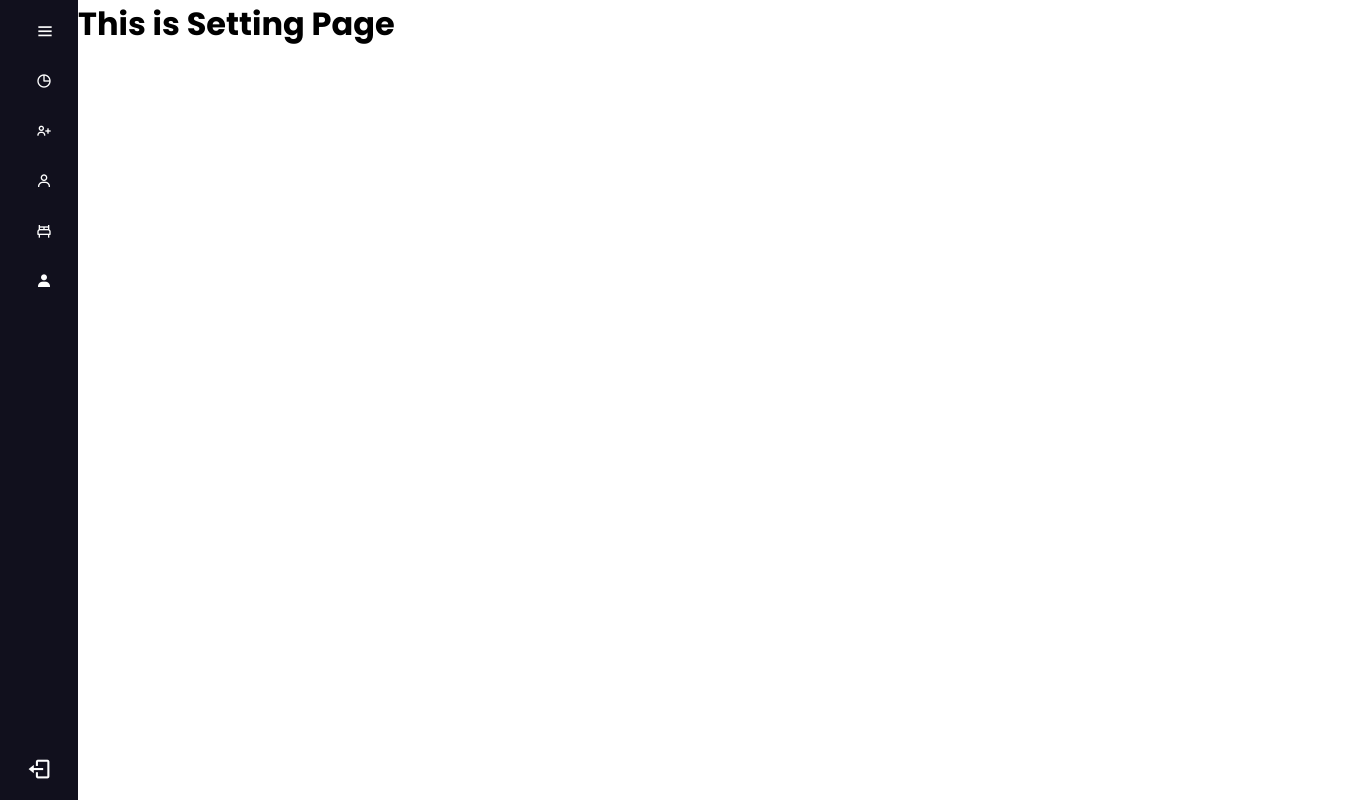
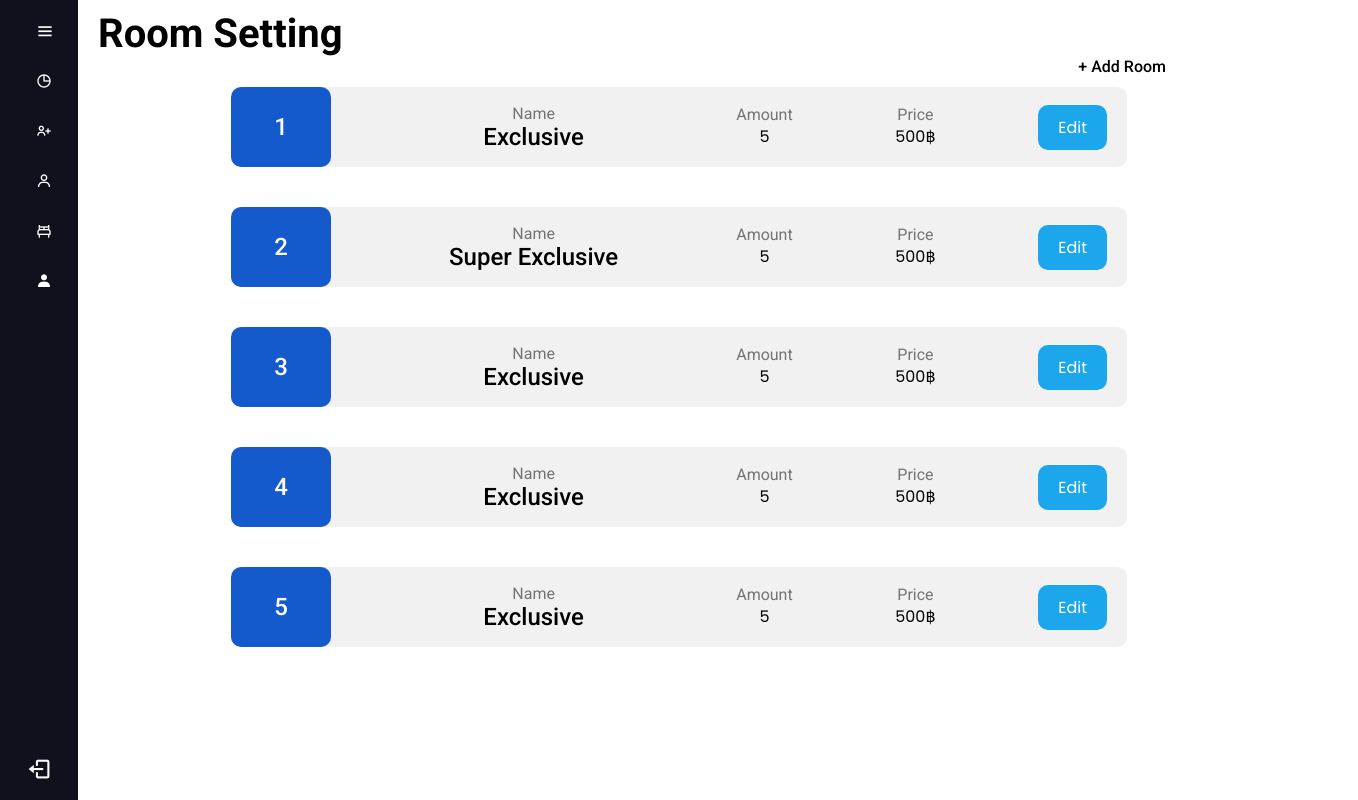
Before and after one commit to KanakornMek/covid-provider-web, a React (Create React App) app: page /setting in a window 1280 px wide. Shown: the whole page, 1358 px wide, since content can reach past the window. Built offline with nearby package versions, Linux system fonts and the light colour scheme; no server answers; sample sign-in values are in the browser's storage.

Commit message:
Really almost finish

```diff
--- a/src/components/LandingPage.css
+++ b/src/components/LandingPage.css
@@ -88,21 +88,21 @@
     padding-bottom: 2%;
 }
 
-input[type="text"]{
+.UsernameForm input[type="text"]{
     width: 100%;
     height: 40px;
     border-radius: 12px;
     border: 3px solid #d8d6d6;
 }
 
-input[type="password"]{
+.PasswordForm input[type="password"]{
     width: 100%;
     height: 40px;
     border-radius: 12px;
     border: 3px solid #d8d6d6;
 }
 
-input[type="submit"]{
+.LoginButt input[type="submit"]{
     width: 100%;
     height: 50px;
     border: 0px solid;
@@ -117,7 +117,7 @@ input[type="submit"]{
     margin-bottom: 5%;
 }
 
-input[type="submit"]:hover{
+.LoginButt input[type="submit"]:hover{
     background: #155ACD;
 }
 
--- a/src/pages/CSS/ContactUs.css
+++ b/src/pages/CSS/ContactUs.css
@@ -90,11 +90,23 @@ textarea[type="text"]:focus{
 .SendButton{
     text-align: center;
 }
-input[type="submit"]{
+.SendButton input[type="submit"]{
     width: 300px;
+    height: 50px;
+    border: 0px solid;
+    background: #2691d9;
+    border-radius: 25px;
+    font-size: 18px;
+    color: #e9f4fb;
+    font-weight: 700;
+    cursor: pointer;
+    outline: none;
+    font-family: 'Roboto', sans-serif;
+    margin-bottom: 5%;
 }
-input[type="submit"]:hover{
-    border-color: #2691d9;
+
+.SendButton input[type="submit"]:hover{
+    background: #155ACD;
     transition: .5s;
 }
 .BackToLanding {
--- a/src/pages/CSS/Setting.css
+++ b/src/pages/CSS/Setting.css
@@ -1,3 +1,115 @@
 .bord-setting{
     margin-left: 78px;
 }
+.SettingText{
+    font-family: 'Roboto', sans-serif;
+    font-weight: 600;
+    font-size: 2.5rem;
+    margin-left: 20px;
+    padding-top: 10px;
+}
+.AddRoomBox{
+    position: relative;
+    width: 100vw;
+}
+.AddRoomText{
+    font-family: 'Roboto', sans-serif;
+    font-weight: 500;
+    position: absolute;
+    right: 15%;
+    text-decoration: none;
+    color: black;
+}
+.AddRoomText:hover{
+    color:#155ACD;
+}
+.BigBox{
+    margin-top: 30px;
+    display: flex;
+    justify-content: center;
+}
+.RoomBox{
+    width:70vw;
+    height: 80px;
+    background-color: #f1f1f1;
+    margin-bottom: 10px;
+    border-radius: 10px;
+    display: flex;
+    justify-content: space-between;
+}
+.NumberBox{
+    width: 100px;
+    background-color: #155ACD;
+    border-radius: 10px;
+    display: flex;
+    justify-content: center;
+    align-items: center;
+    color: white;
+    font-family: 'Roboto', sans-serif;
+    font-weight: 500;
+    font-size: 1.5rem;
+}
+.NameSection{
+    align-items: center;
+    display: flex;
+    flex-direction: column;
+    align-self: center;
+}
+.AmountSection{
+    align-items: center;
+    display: flex;
+    flex-direction: column;
+    align-self: center;
+}
+.PriceSection{
+    align-items: center;
+    display: flex;
+    flex-direction: column;
+    align-self: center;
+}
+.NameText{
+    font-family: 'Roboto', sans-serif;
+    font-weight: 400;
+    font-size: 1rem;
+    color:#747474;
+}
+.AmountText{
+    font-family: 'Roboto', sans-serif;
+    font-weight: 400;
+    font-size: 1rem;
+    color:#747474;
+}
+.PriceText{
+    font-family: 'Roboto', sans-serif;
+    font-weight: 400;
+    font-size: 1rem;
+    color:#747474;
+}
+.NameValue{
+    font-family: 'Roboto', sans-serif;
+    font-weight: 500;
+    font-size: 1.5rem;
+    width: 200px;
+    display: flex;
+    flex-direction: column;
+    align-items: center;
+}
+.EditButton{
+    align-items: center;
+    display: flex;
+    flex-direction: column;
+    align-self: center;
+}
+.EditRoomButton{
+    background-color: #1CA7EC;
+    border: none;
+    color: white;
+    padding: 10px 20px;
+    text-decoration: none;
+    font-size: 16px;
+    border-radius: 10px;
+    margin-right: 20px;
+}
+.EditRoomButton:hover{
+    background-color: #155ACD;
+}
--- /dev/null
+++ b/src/pages/CSS/SettingModal.css
@@ -0,0 +1,102 @@
+.modalBackground{
+    background-color: rgba(0,0,0,0.5);
+    position: absolute;
+    width: 100vw;
+    height: 100vh;
+    display: flex;
+    flex-direction: column;
+    justify-content: center;
+}
+.modalContainer{
+    width: 500px;
+    height: 550px;
+    background-color: white;
+    top: 50%;
+    left: 50%;
+    margin-left: 50vw;
+    transform: translate(-50%, 0);
+    border-radius: 15px;
+}
+.modalHeader{
+    background-color: #155ACD;
+    border-radius: 15px 15px 0 0;
+    height: 50px;
+}
+.modalHeaderText{
+    color: white;
+    font-family: 'roboto', sans-serif;
+    font-weight: 500;
+    font-size: 1.5rem;
+    padding: 10px;
+}
+
+input::-webkit-outer-spin-button,
+input::-webkit-inner-spin-button {
+  -webkit-appearance: none;
+  margin: 0;
+}
+.FormRoomNameSection input[type="text"]{
+    width: 400px;
+    height: 40px;
+    border: none;
+    border-bottom: 2px solid rgb(192, 192, 192);
+    border-radius: 0px;
+    outline: none;
+    margin-left: 40px;
+    margin-bottom: 30px;
+    margin-top: 40px;
+}
+.FormRoomNameSection input[type="text"]:focus{
+    border-bottom: 2px solid rgb(0, 110, 255);
+}
+.FormRoomAmountSection input[type="number"]{
+    width: 400px;
+    height: 40px;
+    border: none;
+    border-bottom: 2px solid rgb(192, 192, 192);
+    border-radius: 0px;
+    outline: none;
+    -moz-appearance: textfield;
+    margin-left: 40px;
+    margin-bottom: 30px;
+}
+.FormRoomAmountSection input[type="number"]:focus{
+    border-bottom: 2px solid rgb(0, 110, 255);
+}
+.FormRoomPriceSection input[type="number"]{
+    width: 400px;
+    height: 40px;
+    border: none;
+    border-bottom: 2px solid rgb(192, 192, 192);
+    border-radius: 0px;
+    outline: none;
+    -moz-appearance: textfield;
+    margin-left: 40px;
+    margin-bottom: 30px;
+}
+.FormRoomPriceSection input[type="number"]:focus{
+    border-bottom: 2px solid rgb(0, 110, 255);
+}
+.modalBottomrlt{
+    position:relative;
+    height: 200px;
+    width:500px;
+}
+.modalBottom{
+    position: absolute;
+    right: 0%;
+    bottom: 0%;
+}
+.cancleButt{
+    padding-inline: 10px;
+    margin-inline: 10px;
+}
+.removeButt{
+    padding-inline: 10px;
+    margin-inline: 10px;
+}
+.saveButt{
+    padding-inline: 10px;
+    margin-left: 10px;
+    margin-right: 20px;
+}
--- a/src/pages/Setting.js
+++ b/src/pages/Setting.js
@@ -1,13 +1,54 @@
-import React from 'react'
+import React, { useState } from 'react'
 import './CSS/Setting.css'
 import Sidebar from '../components/Sidebar';
+import Modal from './SettingModal'
 
 function Analytics() {
+
+const [openModal, setOpenModal] = useState(false);
+
+const arr = [{number:1,name:'Exclusive',amount:5,price:500},{number:2,name:'Super Exclusive',amount:5,price:500},
+{number:3,name:'Exclusive',amount:5,price:500},
+{number:4,name:'Exclusive',amount:5,price:500},
+{number:5,name:'Exclusive',amount:5,price:500},]
+
     return (
         <div>
             <Sidebar />
+            {openModal && <Modal closeModal={setOpenModal} />}
             <div class="bord-setting">
-                <h1>This is Setting Page</h1>
+                <div className='SettingText'>Room Setting</div>
+                <div className='AddRoomBox'>
+                        <a href='https://www.youtube.com/watch?v=n0j5NPptyM0&ab_channel=Kep1er' className='AddRoomText'>+ Add Room</a>
+                </div>
+                <div className='Body'>
+                    { arr.map((item, index) => {
+                        return(
+                            <div key={index} className='BigBox'>
+                                <div className='RoomBox'>
+                                    <div className='NumberBox'>
+                                        {item.number}
+                                    </div>
+                                        <div className='NameSection'>
+                                            <p className='NameText'>Name</p>
+                                            <p className='NameValue'>{item.name}</p>
+                                        </div>
+                                        <div className='AmountSection'>
+                                            <p className='AmountText'>Amount</p>
+                                            <p className='AmountValue'>{item.amount}</p>
+                                        </div>
+                                        <div className='PriceSection'>
+                                            <p className='PriceText'>Price</p>
+                                            <p className='PriceValue'>{item.price}฿</p>
+                                        </div>
+                                        <div className='EditButton'>
+                                            <button className='EditRoomButton' onClick={() => {setOpenModal(true)}}>Edit</button>
+                                        </div>
+                                </div>
+                            </div>
+                        )
+                    }) }
+                </div>
             </div>
         </div>
     )
--- /dev/null
+++ b/src/pages/SettingModal.js
@@ -0,0 +1,34 @@
+import React from 'react';
+import './CSS/SettingModal.css';
+
+export default function Modal({closeModal}) {
+  return (
+    <div className='modalBackground'>
+        <div className='modalContainer'>
+            <div className='modalHeader'>
+                <div className='modalHeaderText'> 1 - Exclusive</div>
+            </div>
+            <div className='modalBody'>
+                <form>
+                    <div className='FormRoomNameSection'>
+                        <input type="text" autoComplete="off" name="from_name" placeholder="Name" required></input>
+                    </div>
+                    <div className='FormRoomAmountSection'>
+                        <input type="number" autoComplete="off" name="from_name" placeholder="Amount of the room" required></input>
+                    </div>
+                    <div className='FormRoomPriceSection'>
+                        <input type="number" autoComplete="off" name="from_name" placeholder="Price of the room" required></input>
+                    </div>
+                </form>
+            </div>
+            <div className='modalBottomrlt'>
+                <div className='modalBottom'>
+                    <button className='cancleButt' onClick={() => closeModal(false)}>Cancle</button>
+                    <button className='removeButt'>Remove</button>
+                    <button className='saveButt'>Save</button>
+                </div>
+            </div>
+        </div>
+    </div>
+  );
+}
```
